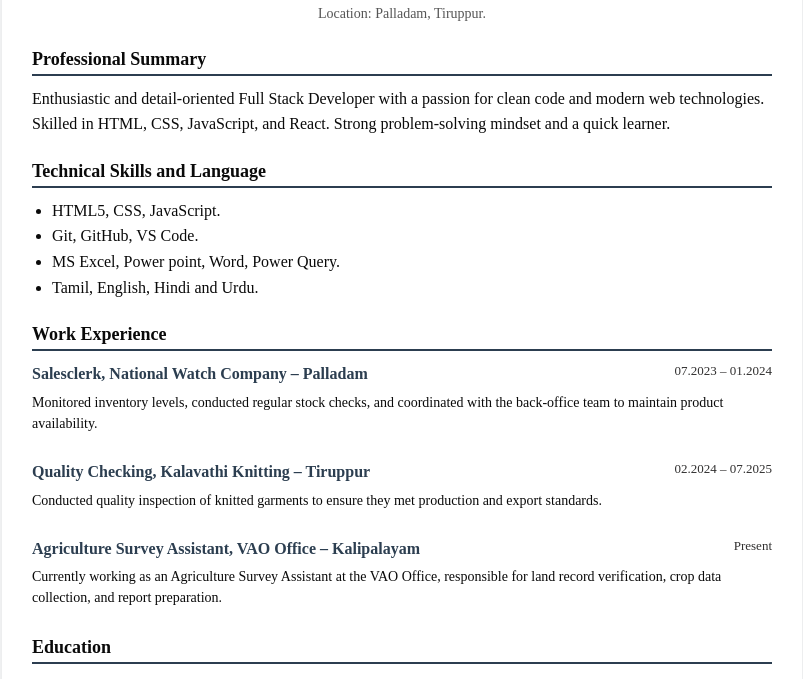
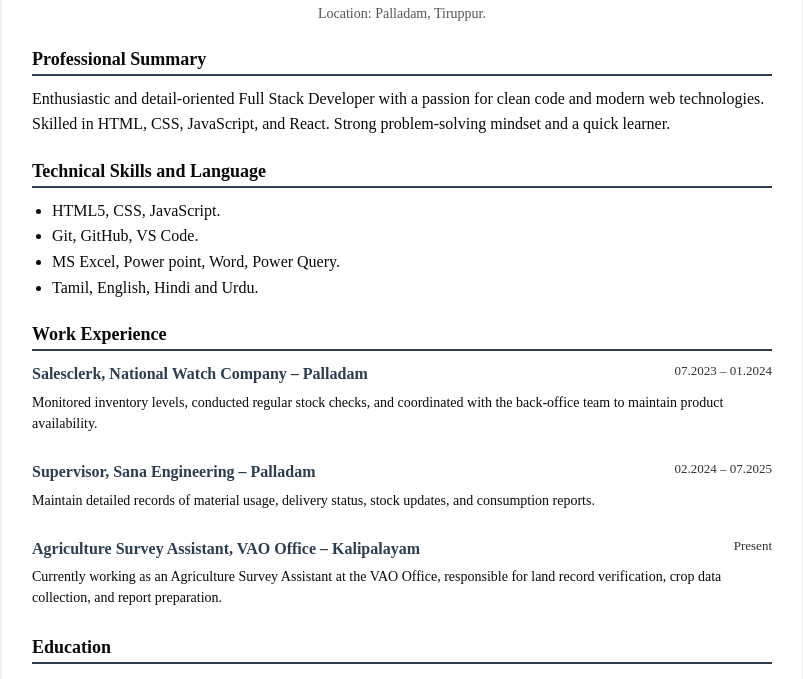
Before and after one commit to abdulmunaf-svg/my-resume, a plain HTML site: page index.html in a window 1280 px wide. Shown: the part 121-800 px from the top of the page, without its empty margins (238-1041 px from the left). Drawn offline with Linux system fonts and the light colour scheme.

Commit message:
Update index.html

```diff
--- a/index.html
+++ b/index.html
@@ -45,10 +45,10 @@
 
     <div class="job">
       <div class="job-header">
-        <h3>Quality Checking, Kalavathi Knitting – Tiruppur</h3>
+        <h3>Supervisor, Sana Engineering – Palladam</h3>
         <span class="date">02.2024 – 07.2025</span>
       </div>
-      <p>Conducted quality inspection of knitted garments to ensure they met production and export standards.</p>
+      <p>Maintain detailed records of material usage, delivery status, stock updates, and consumption reports.</p>
     </div>
 
     <div class="job">
```
